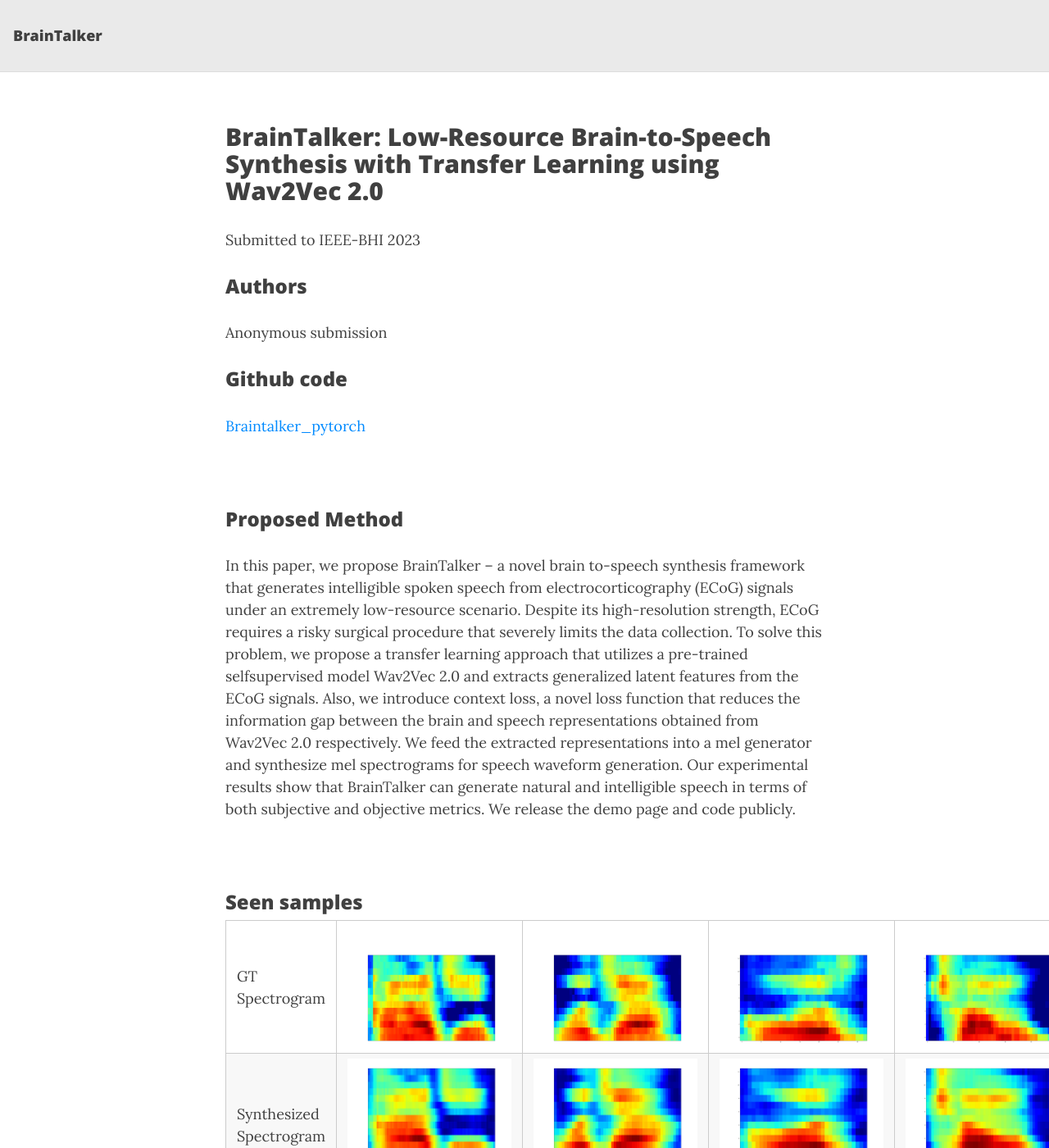
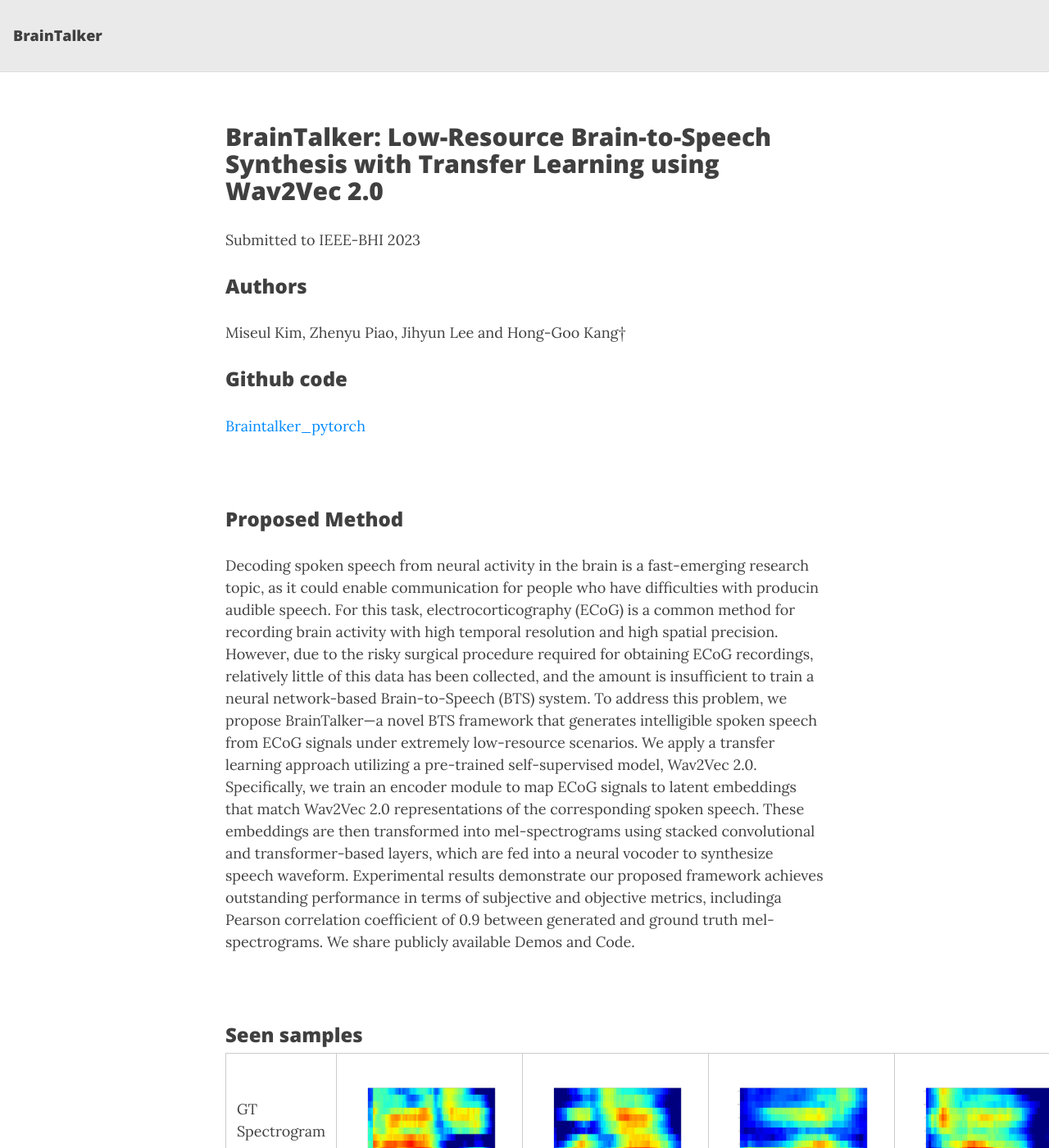
Before and after one commit to braintalker/braintalker.github.io, a Jekyll site: the page built from index.md, in a window 1280 px wide and 1400 px high. Shown: the whole window at 82% size. Built offline with Jekyll 4.4.1, drawn with Linux system fonts in a browser that asks for light colours; nearby versions of some CDN libraries.

Commit message:
Update index.md

```diff
--- a/index.md
+++ b/index.md
@@ -10,7 +10,7 @@
 
 <h3>Authors
 </h3>
-Anonymous submission
+Miseul Kim, Zhenyu Piao, Jihyun Lee and Hong-Goo Kang†
 
 <h3>Github code
 </h3>
@@ -20,13 +20,8 @@
 
 <h3>Proposed Method</h3>
 
-In this paper, we propose BrainTalker – a novel brain to-speech synthesis framework that generates intelligible spoken speech from electrocorticography (ECoG) signals under an extremely low-resource scenario.
-Despite its high-resolution strength, ECoG requires a risky surgical procedure that severely limits the data collection.
-To solve this problem, we propose a transfer learning approach that utilizes a pre-trained selfsupervised model Wav2Vec 2.0 and extracts generalized latent features from the ECoG signals.
-Also, we introduce context loss, a novel loss function that reduces the information gap between the brain and speech representations obtained from Wav2Vec 2.0 respectively.
-We feed the extracted representations into a mel generator and synthesize mel spectrograms for speech waveform generation.
-Our experimental results show that BrainTalker can generate natural and intelligible speech in terms of both subjective and objective metrics.
-We release the demo page and code publicly.
+Decoding spoken speech from neural activity in the brain is a fast-emerging research topic, as it could enable communication for people who have difficulties with producin audible speech. For this task, electrocorticography (ECoG) is a common method for recording brain activity with high temporal resolution and high spatial precision. However, due to the risky surgical procedure required for obtaining ECoG recordings, relatively little of this data has been collected, and the amount is insufficient to train a neural network-based Brain-to-Speech (BTS) system. To address this problem, we propose BrainTalker—a novel BTS framework that generates intelligible spoken speech from ECoG signals under extremely low-resource scenarios. We apply a transfer learning approach utilizing a pre-trained self-supervised model, Wav2Vec 2.0. Specifically, we train an encoder module to map ECoG signals to latent embeddings that match Wav2Vec 2.0 representations of the corresponding spoken speech. These embeddings are then transformed into mel-spectrograms using stacked convolutional and transformer-based layers, which are fed into a neural vocoder to synthesize speech waveform. Experimental results demonstrate our proposed framework achieves outstanding performance in terms of subjective and objective metrics, includinga Pearson correlation
+coefficient of 0.9 between generated and ground truth mel-spectrograms. We share publicly available Demos and Code.
 
 <br />
 
```
